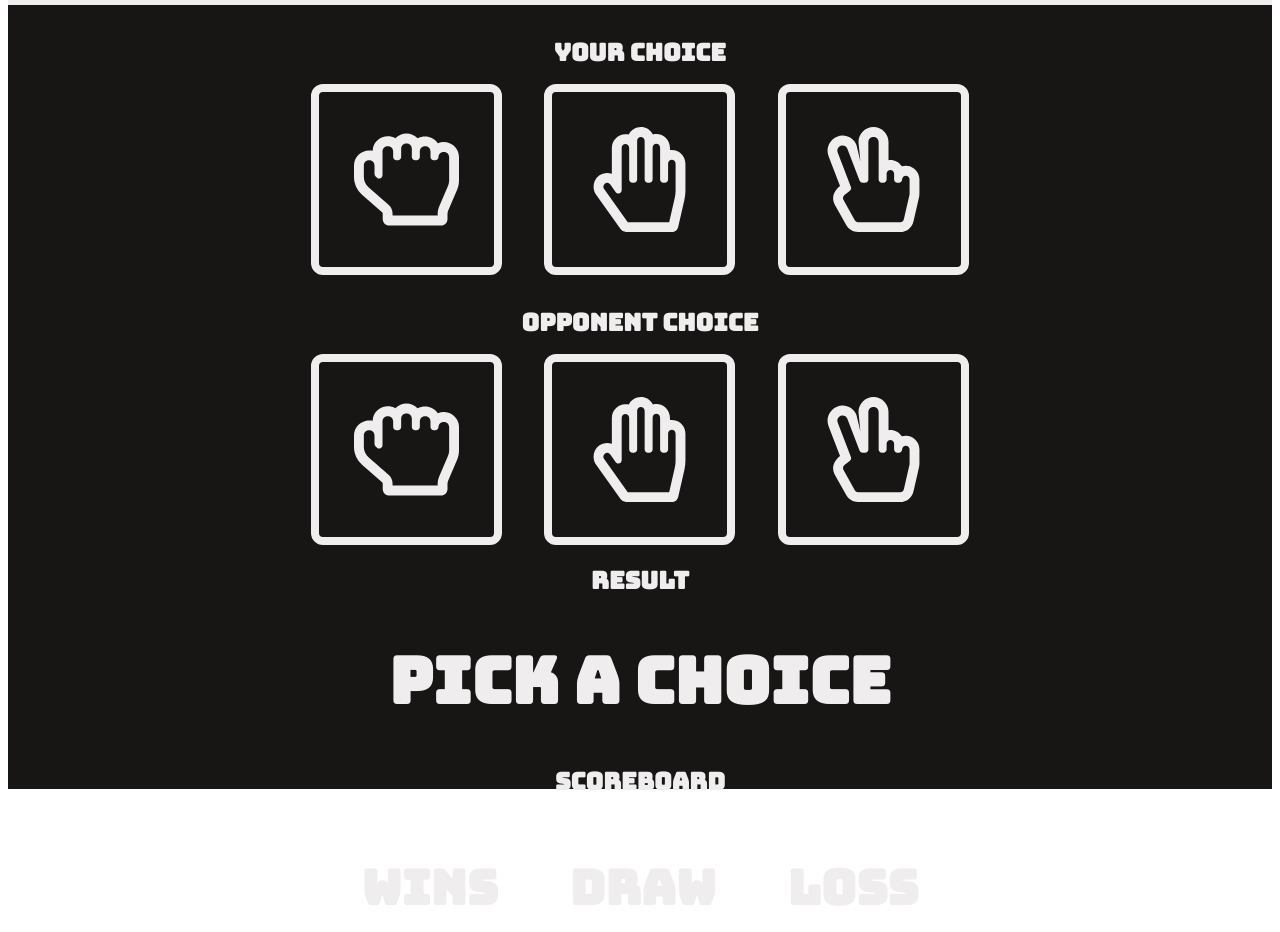
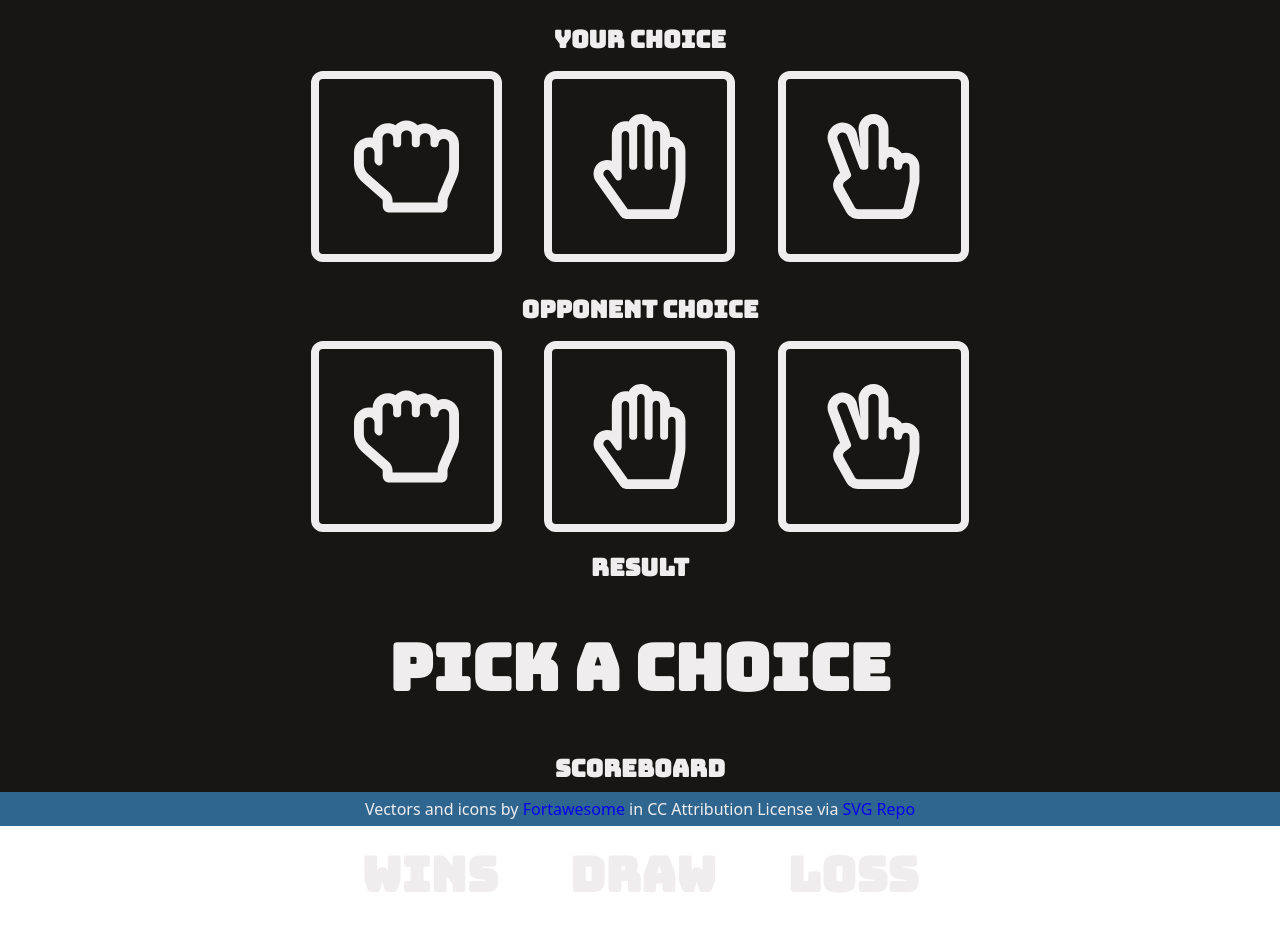
Before and after one commit to Yushenggg/rps-page, a plain HTML site: page index.html in a window 1280 px wide. Shown: the part 88-1020 px from the top of the page. Drawn offline with Linux system fonts and the light colour scheme.

Commit message:
Added Attribution

```diff
--- a/index.html
+++ b/index.html
@@ -49,7 +49,7 @@
             </div>
         </div>
     </div>
-
+    <div class="footer">Vectors and icons by <a href="https://github.com/FortAwesome/Font-Awesome?ref=svgrepo.com" target="_blank">Fortawesome</a> in CC Attribution License via <a href="https://www.svgrepo.com/" target="_blank">SVG Repo</a></div>
     <script src="javascript.js"></script>
   </body>
 </html>
--- a/style.css
+++ b/style.css
@@ -3,6 +3,7 @@
 body{
     font-family: Bungee,sans-serif;
     color: #F0EDEE;
+    margin: 0;
 }
 
 .header h2, .heading{
@@ -17,7 +18,6 @@ body{
     display: flex;
     align-items: center;
     justify-content: center;
-    border-bottom: 5px solid ;
     background-color:#2F6690;
     text-align: center;
 }
@@ -84,3 +84,12 @@ body{
 .scoreboard div{
     font-size: 32px;
 }
+.footer{
+    background-color: #2F6690;
+    font-family: system-ui;
+    text-align: center;
+    padding: 6px 0;
+}
+.footer a{
+    text-decoration: none;
+}
```
